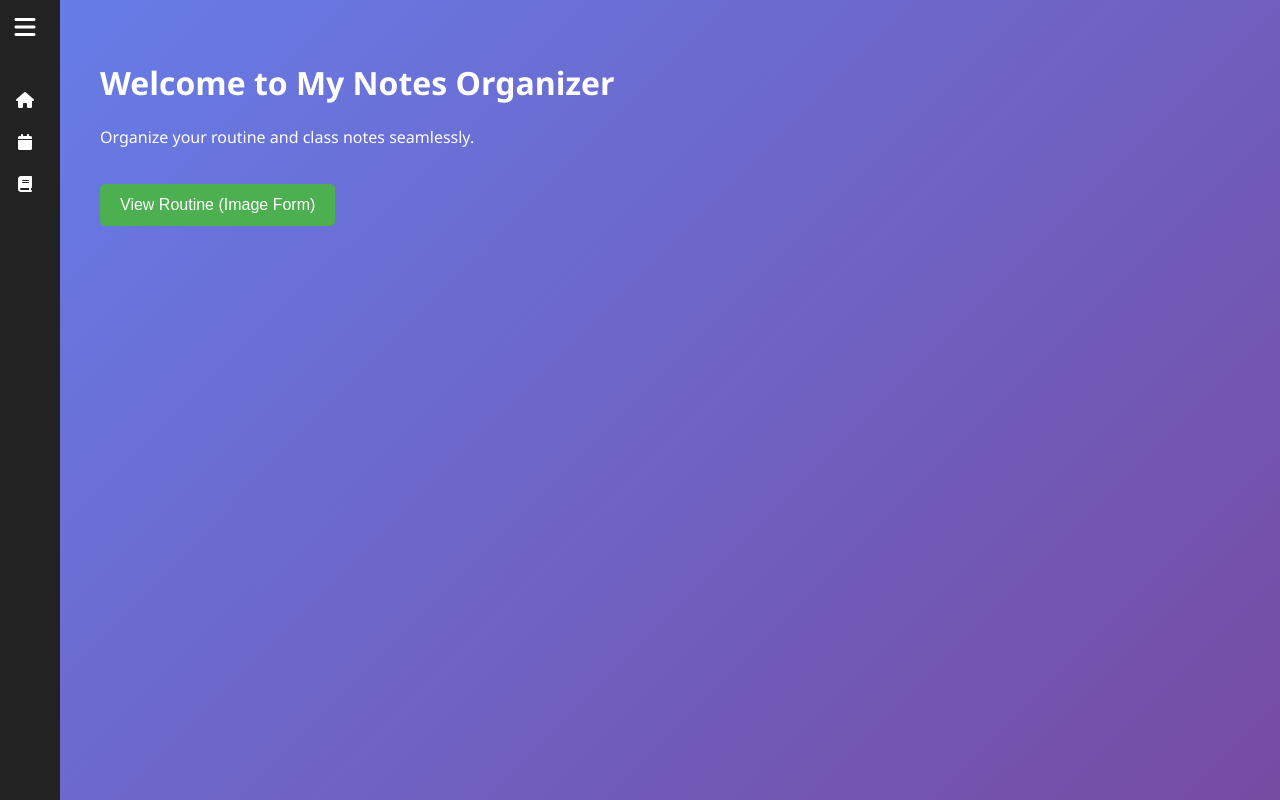
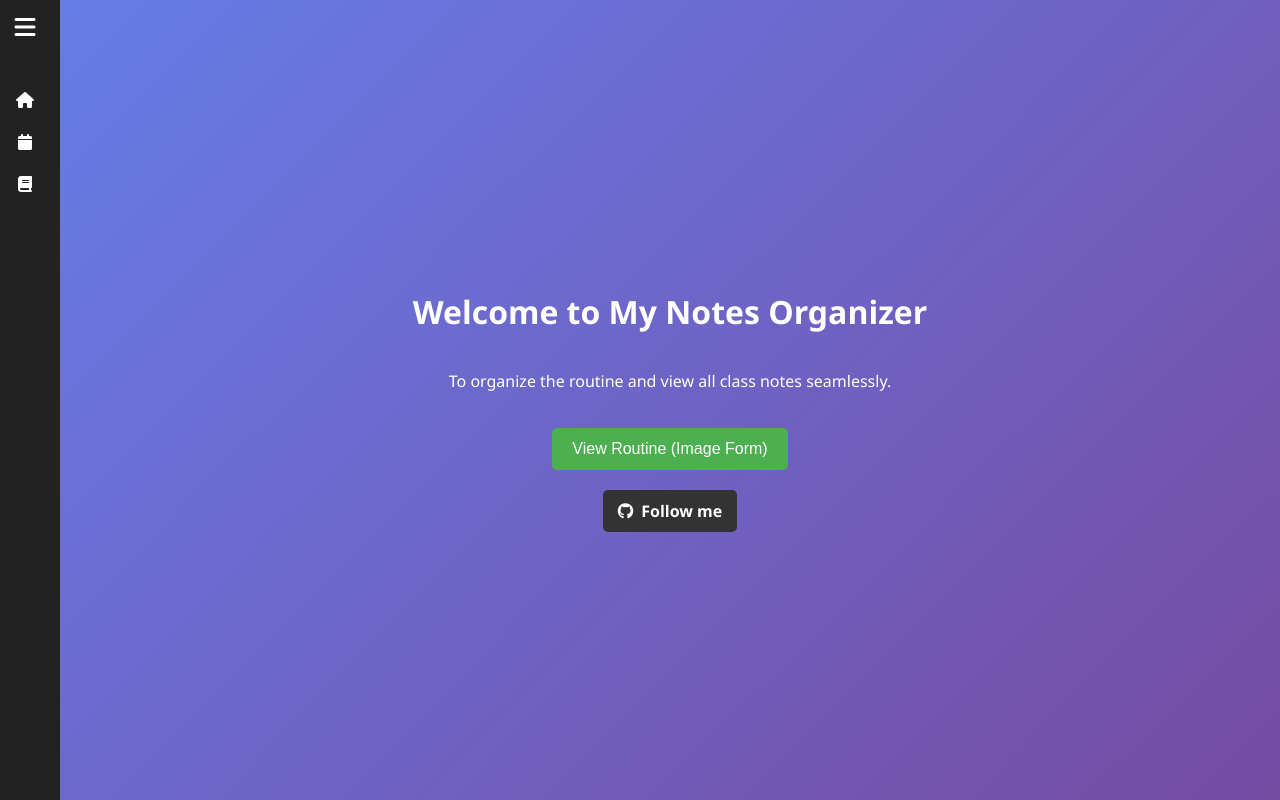
Before and after one commit to CyberKnight-cmd/systematic-notes-viewer, a plain HTML site: page index.html in a window 1280 px wide. Drawn offline with Linux system fonts and the light colour scheme.

Commit message:
Added GitHub Button

```diff
--- a/index.html
+++ b/index.html
@@ -67,10 +67,18 @@
     }
 
     .content {
-      flex: 1;
-      padding: 40px;
-      color: white;
+        flex: 1;
+        padding: 40px;
+        color: white;
+
+        /* Centering content horizontally and vertically */
+        display: flex;
+        flex-direction: column;
+        justify-content: center; /* vertical centering */
+        align-items: center;     /* horizontal centering */
+        text-align: center;      /* center text if needed */
     }
+
 
     .sidebar .link-text {
       opacity: 0;
@@ -98,6 +106,26 @@
     .routine-button:hover {
       background: #45a049;
     }
+
+    .github-button {
+        display: inline-block;
+        background: #333;
+        color: white;
+        padding: 10px 15px;
+        border-radius: 5px;
+        text-decoration: none;
+        font-weight: 600;
+        transition: background 0.3s ease;
+        margin-top: 20px;
+        }
+
+        .github-button:hover {
+        background: #555;
+        }
+
+        .github-button i {
+        margin-right: 8px;
+        }
 
   </style>
 </head>
@@ -131,11 +159,13 @@
 
   <div class="content">
     <h1>Welcome to My Notes Organizer</h1>
-    <p>Organize your routine and class notes seamlessly.</p>
-
+    <p>To organize the routine and view all class notes seamlessly.</p>
     <button class="routine-button" onclick="openRoutineImage()">
       View Routine (Image Form)
     </button>
+
+    <a href="https://github.com/CyberKnight-cmd" target="_blank" class="github-button">
+        <i class="fab fa-github"></i>Follow me</a>
   </div>
 
   <script>
```
